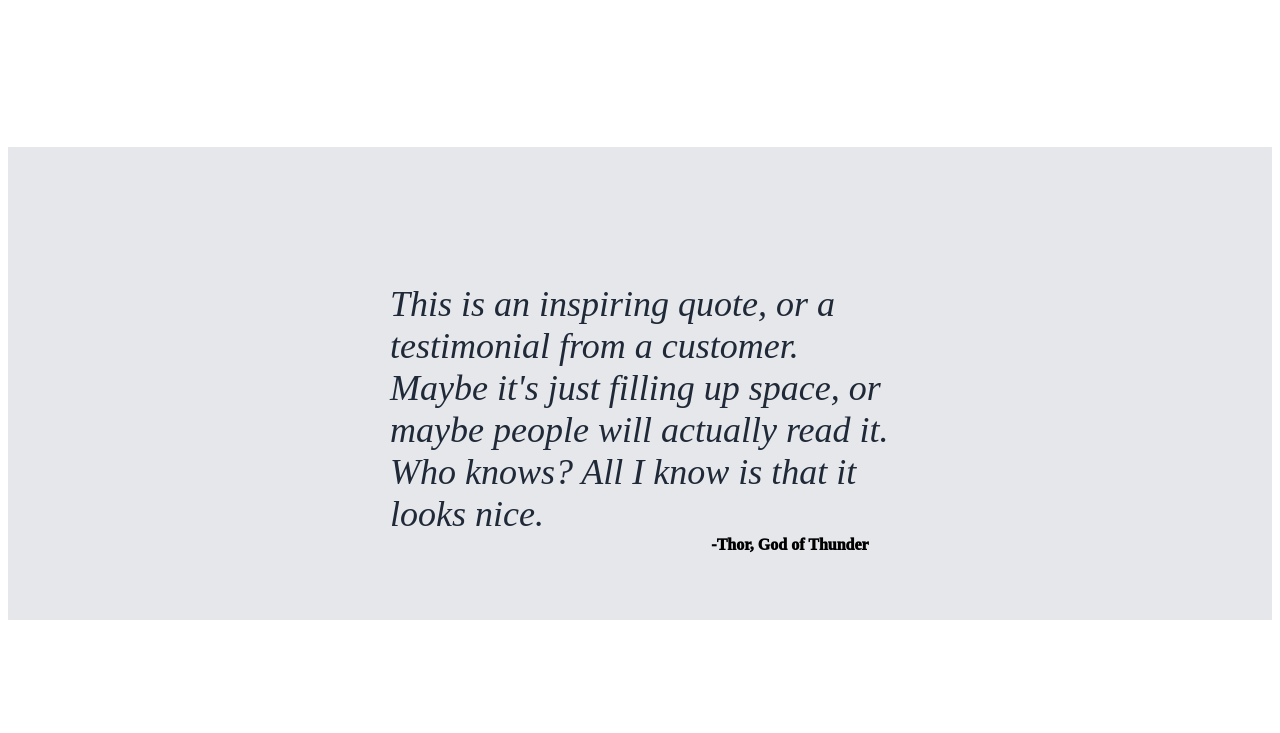
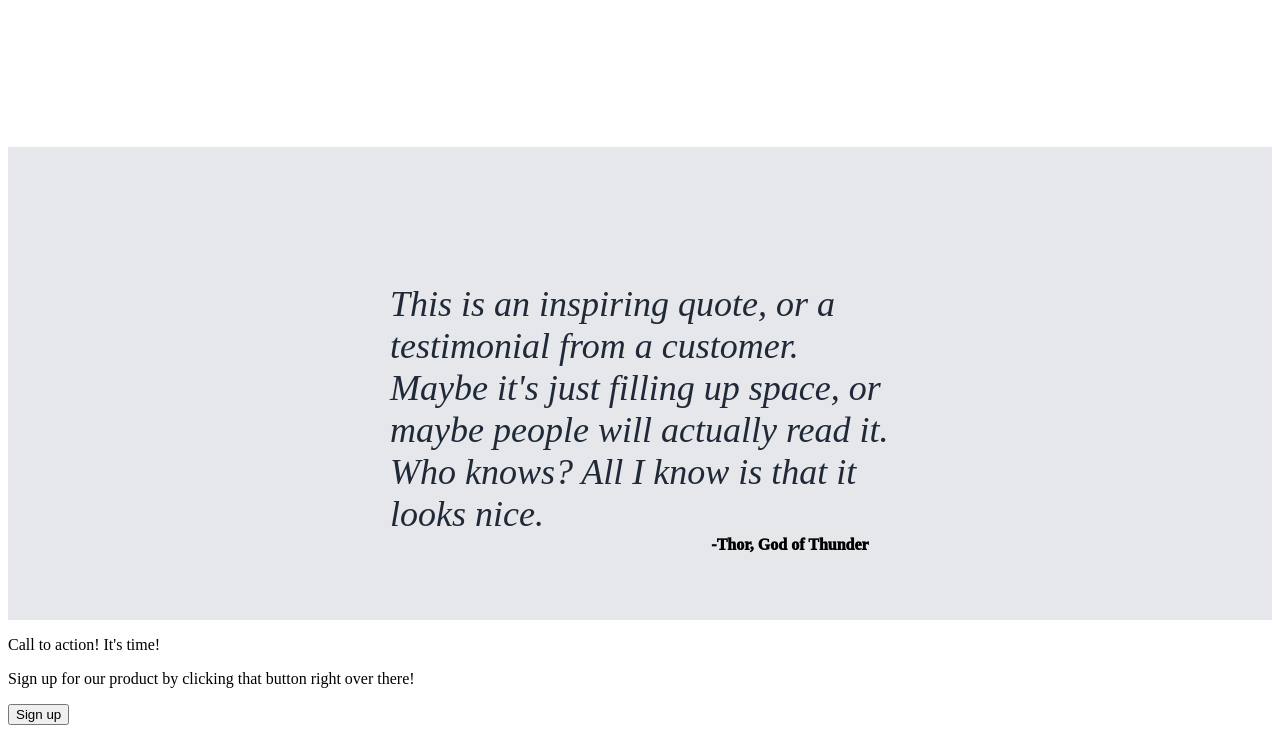
Before and after one commit to dittygoops/landing-page, a plain HTML site: page index.html in a window 1280 px wide. Shown: the part 1075-1808 px from the top of the page. Before the commit the page ends 1703 px from the top, so only its background shows below. Drawn offline with Linux system fonts and the light colour scheme.

Commit message:
Create basics for call to action section

```diff
--- a/index.html
+++ b/index.html
@@ -20,7 +20,7 @@
         <div class="hero-text">
             <p class="hero-main-text">This website is awesome</p>
             <p class="hero-subtext">This website has some subtext that goes here under the main title. It's a smaller font and the color is lower contrast</p>
-            <p class="hero-button">Sign up</p>
+            <button class="hero-button">Sign up</button>
         </div>
         <img src="./images/img.webp" width="500px" class="hero-image">
     </div>
@@ -50,5 +50,15 @@
         <p class="quotation">This is an inspiring quote, or a testimonial from a customer. Maybe it's just filling up space, or maybe people will actually read it. Who knows? All I know is that it looks nice.</p>
         <p class="author">-Thor, God of Thunder</p>
     </div>
+
+    <div>
+        <div>
+            <div>
+                <p>Call to action! It's time!</p>
+                <p>Sign up for our product by clicking that button right over there!</p>
+            </div>
+            <button>Sign up</button>
+        </div>
+    </div>
 </body>
 </html>
```
